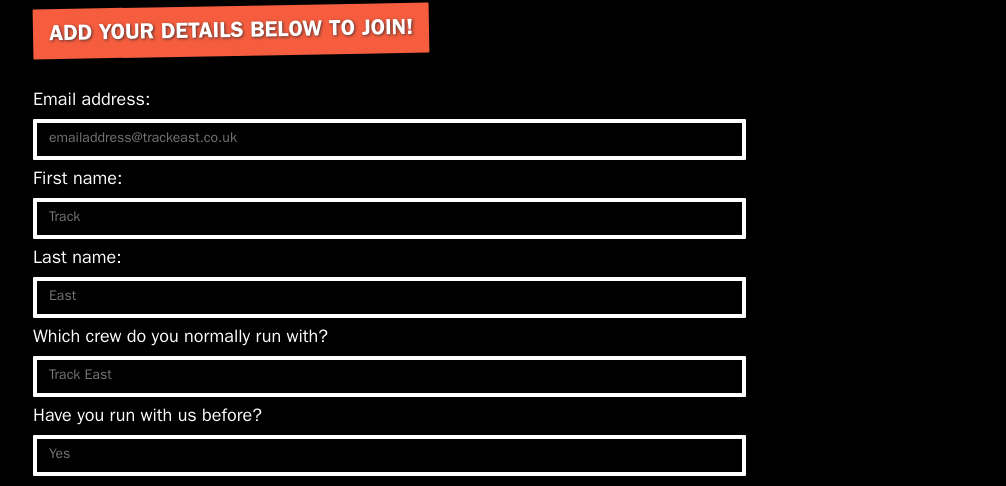
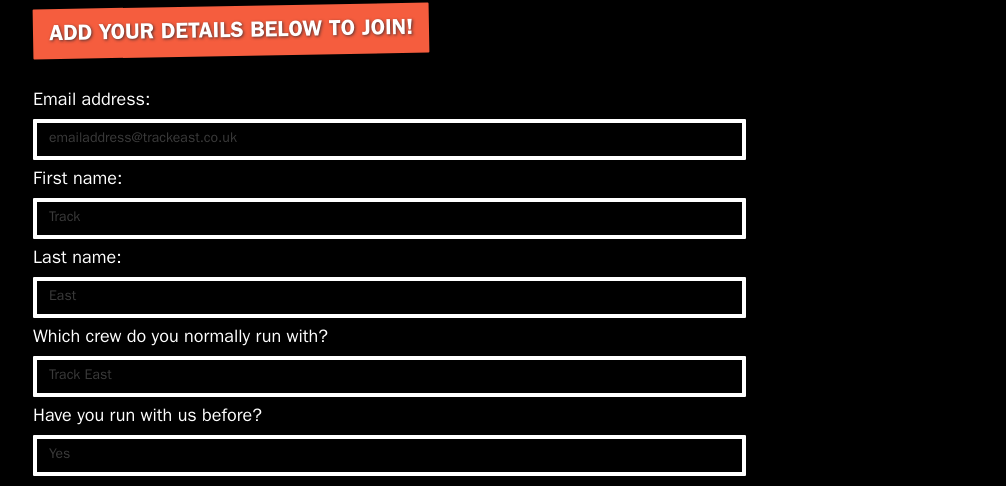
Before and after one commit to benhubbard434/trackeast, a Jekyll site: the page built from squad-goals.html, in a window 1280 px wide. Shown: the part 438-924 px from the top of the page, without its empty margins (132-1138 px from the left). Built offline with Jekyll 4.4.1, drawn with Linux system fonts in a browser that asks for light colours; some web fonts are replaced; some of the changed text lies outside the part shown.

Commit message:
Update style.css

```diff
--- a/assets/style.css
+++ b/assets/style.css
@@ -61,6 +61,8 @@
 .emailoctopus-form-row label {display:block; font-family:'Franklin-Gothic', 'Helvetica', 'Arial', sans-serif; font-size: 18px; margin-bottom: 8px;}
 .emailoctopus-form-row input {font-family:'Franklin-Gothic', 'Helvetica', 'Arial', sans-serif; font-size: 14px; color: white; padding: 8px 12px;margin-bottom: 12px; width: 750px; max-width: 75%; background: black; border: 4px solid white;border-radius:1px;}
 .emailoctopus-form-row-hp {display:none;}
+::placeholder {opacity:0.5;}
+
 
 @media (max-width: 500px) {
 
```
